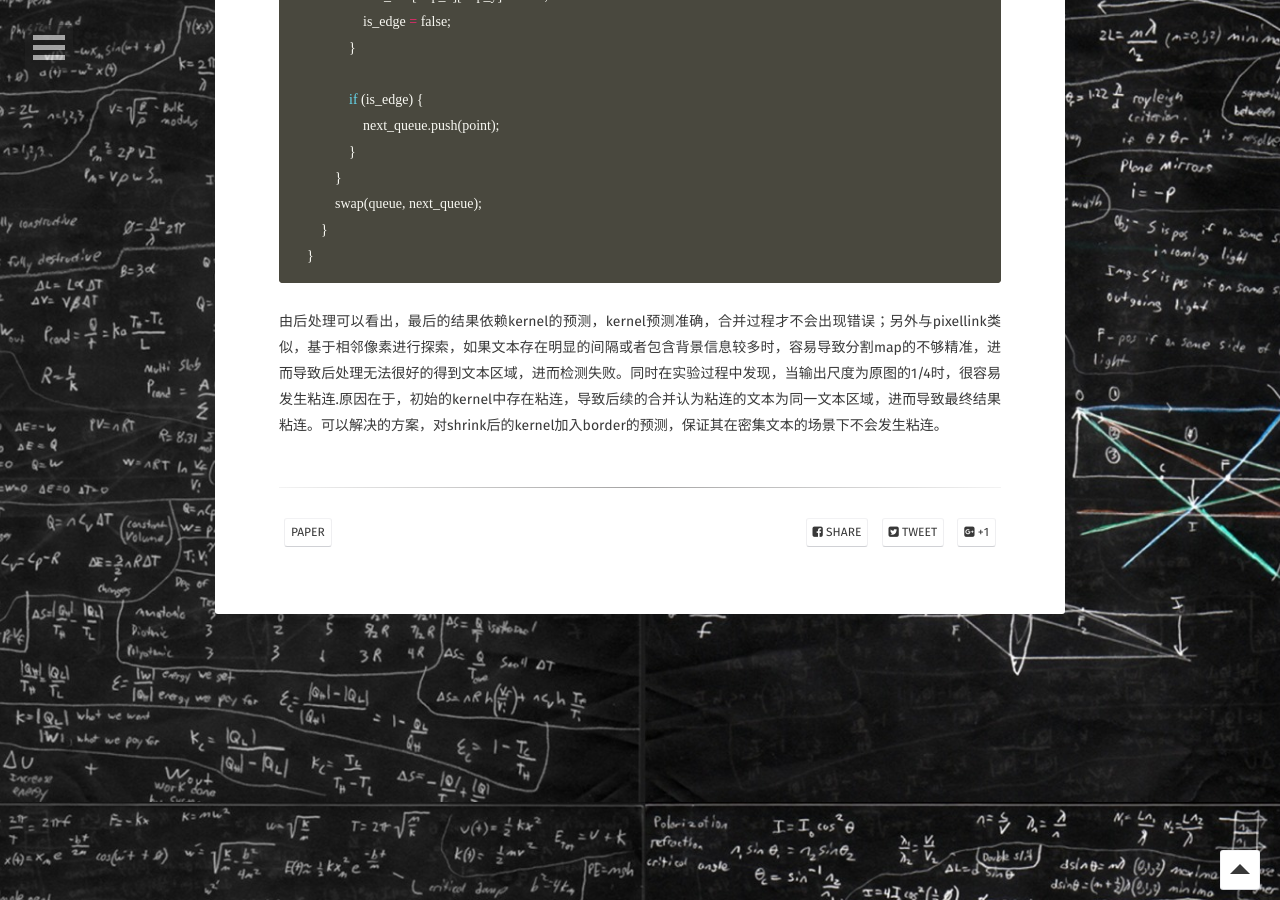
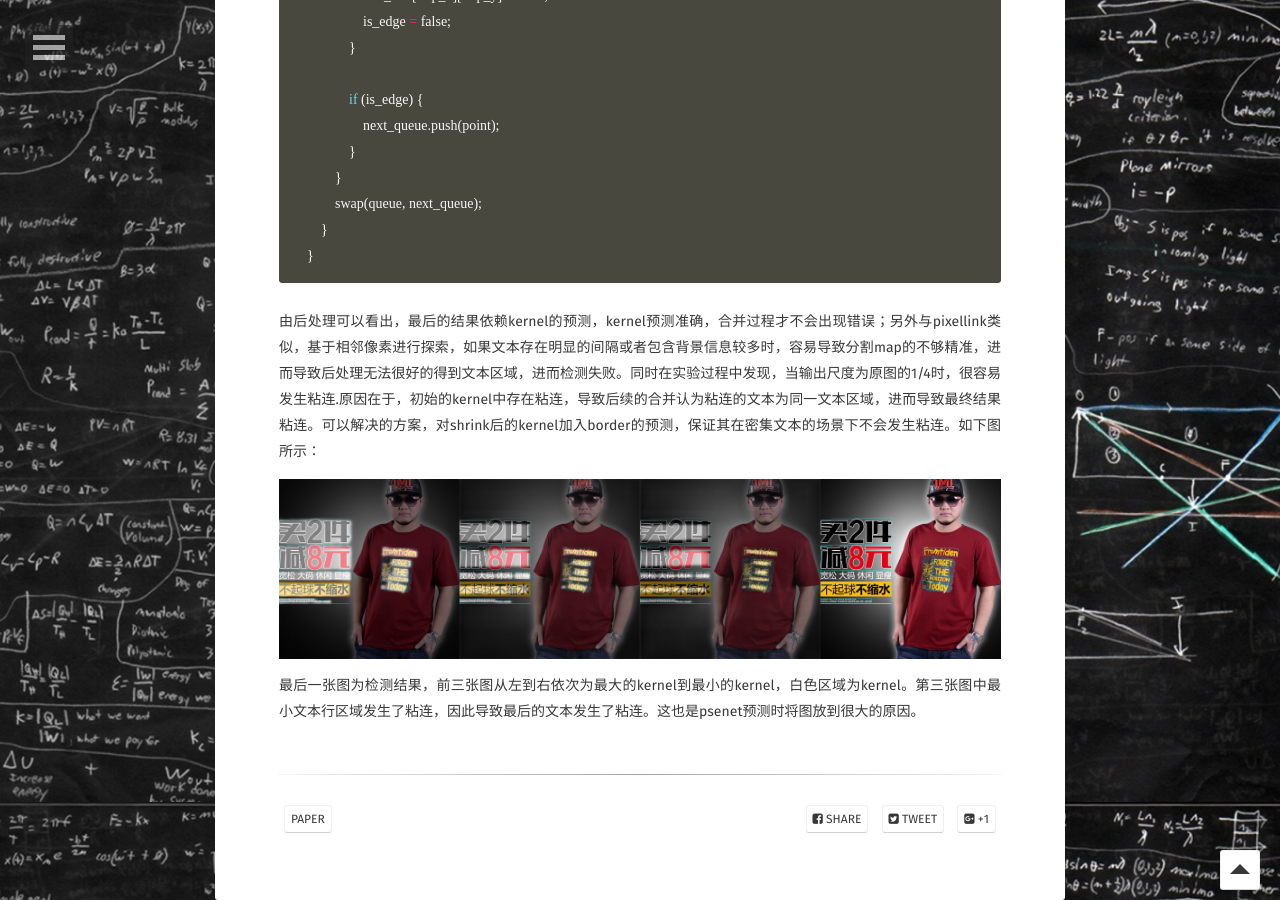
Before and after one commit to saicoco/saicoco.github.io, a Jekyll site: the page built from _posts/2019-03-26-textdetection_poster.md, in a window 1280 px wide and 900 px high, scrolled down 10898 px. Built offline with Jekyll 4.4.1, drawn with Linux system fonts in a browser that asks for light colours; some web fonts are replaced; formulas are drawn with MathJax 3; comment, search, counter and statistics services are not loaded.

Commit message:
add psenet后处理的结果

````diff
--- a/_posts/2019-03-26-textdetection_poster.md
+++ b/_posts/2019-03-26-textdetection_poster.md
@@ -350,4 +350,8 @@ void growing_text_line(vector<Mat> &kernals, vector<vector<int>> &text_line, flo
     }
 ```
 
-由后处理可以看出，最后的结果依赖kernel的预测，kernel预测准确，合并过程才不会出现错误；另外与pixellink类似，基于相邻像素进行探索，如果文本存在明显的间隔或者包含背景信息较多时，容易导致分割map的不够精准，进而导致后处理无法很好的得到文本区域，进而检测失败。同时在实验过程中发现，当输出尺度为原图的1/4时，很容易发生粘连.原因在于，初始的kernel中存在粘连，导致后续的合并认为粘连的文本为同一文本区域，进而导致最终结果粘连。可以解决的方案，对shrink后的kernel加入border的预测，保证其在密集文本的场景下不会发生粘连。
+由后处理可以看出，最后的结果依赖kernel的预测，kernel预测准确，合并过程才不会出现错误；另外与pixellink类似，基于相邻像素进行探索，如果文本存在明显的间隔或者包含背景信息较多时，容易导致分割map的不够精准，进而导致后处理无法很好的得到文本区域，进而检测失败。同时在实验过程中发现，当输出尺度为原图的1/4时，很容易发生粘连.原因在于，初始的kernel中存在粘连，导致后续的合并认为粘连的文本为同一文本区域，进而导致最终结果粘连。可以解决的方案，对shrink后的kernel加入border的预测，保证其在密集文本的场景下不会发生粘连。如下图所示：
+
+![fusion_TB11fNBLXXXXXXjXVXXunYpLFXX](../downloads/poster/fusion_TB11fNBLXXXXXXjXVXXunYpLFXX.png)
+
+最后一张图为检测结果，前三张图从左到右依次为最大的kernel到最小的kernel，白色区域为kernel。第三张图中最小文本行区域发生了粘连，因此导致最后的文本发生了粘连。这也是psenet预测时将图放到很大的原因。
````
Also changed, not shown: downloads/poster/fusion_TB11fNBLXXXXXXjXVXXunYpLFXX.png (added).
